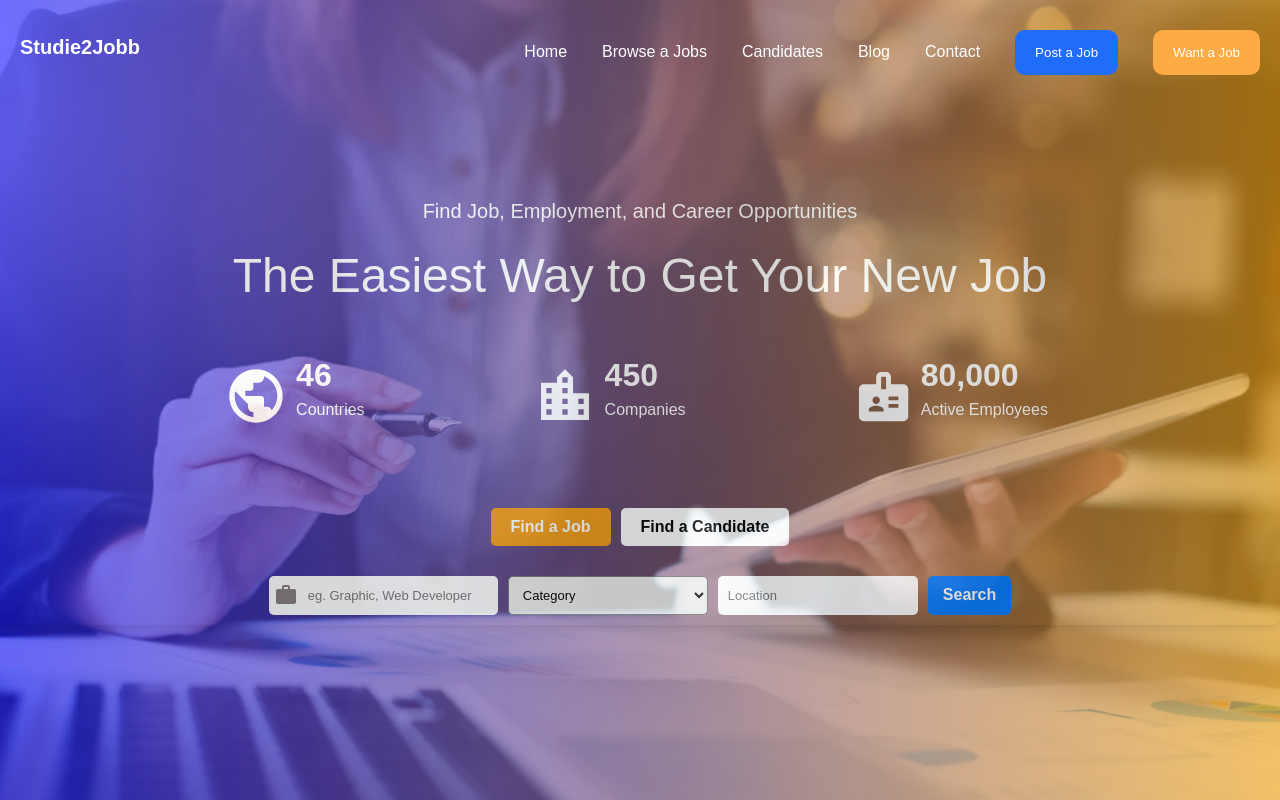
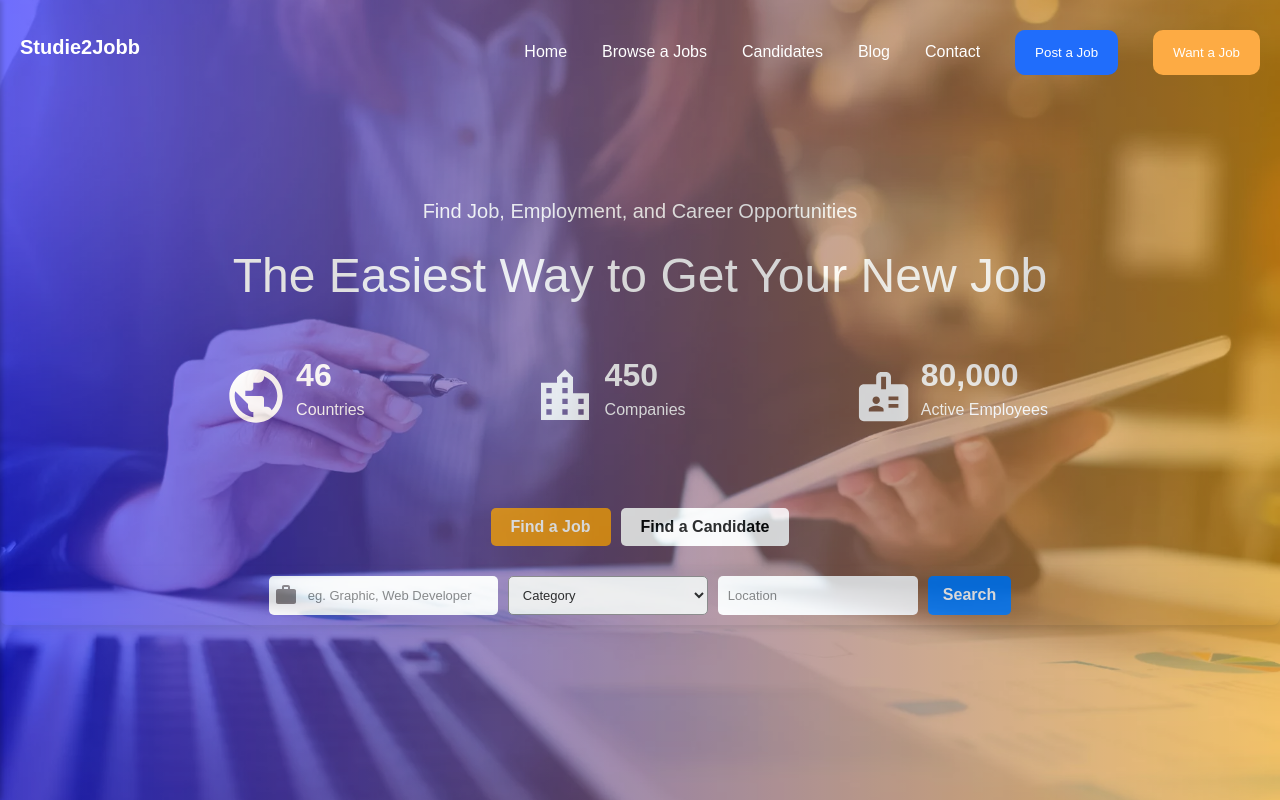
Before and after one commit to shivamgupta002/Business-Studie2jobb, a Next.js app: page / in a window 1280 px wide. Shown: the top 800 px of the page. Built offline with nearby package versions, Linux system fonts and the light colour scheme.

Commit message:
header fix

```diff
--- a/src/app/_components/Header.jsx
+++ b/src/app/_components/Header.jsx
@@ -59,8 +59,7 @@ const Home = () => {
       </header>
 
       {/* Mobile Drawer */}
-      {drawerOpen && (
-        <div className="mobile-drawer">
+      <div className={`mobile-drawer ${drawerOpen ? "open" : ""}`}>
         <div className="drawer-header">
           <button className="close-button" onClick={toggleDrawer}>
             ✕
@@ -104,7 +103,7 @@ const Home = () => {
           </div>
         </div>
       </div>
-      )}
+
     </>
   );
 };
--- a/src/app/_css/Header.css
+++ b/src/app/_css/Header.css
@@ -9,7 +9,8 @@
   padding: 20px;
   background: transparent;
   color: white;
-  transition: background-color 1s ease, color 0.5s ease, border-bottom 1s ease;
+  transition: all 3s ease-in-out;
+  /* transition: background-color 1s ease, color 0.5s ease, border-bottom 1s ease; */
 }
 
 .header.scrolled {
@@ -95,7 +96,7 @@
 .mobile-drawer {
   position: fixed;
   top: 0;
-  left: 0;
+  left: -100%; /* Start off-screen */
   width: 100%;
   height: 100%;
   background-color: #fff;
@@ -103,6 +104,11 @@
   z-index: 1000;
   display: flex;
   flex-direction: column;
+  transition: left 0.8s ease-in-out; /* Smooth transition */
+}
+
+.mobile-drawer.open {
+  left: 0; /* Slide into view */
 }
 
 .drawer-header {
--- a/src/app/_css/Hero.css
+++ b/src/app/_css/Hero.css
@@ -4,9 +4,10 @@
     background-size: cover;
     background-repeat: no-repeat;
     background-position: center;
-    height: 110vh;
+    height: 100vh;
     width: 100vw;
     position: relative;
+    overflow-y: hidden;
 }
 
 .bg_color {
```
Lines whose indentation alone changed are shown as unchanged.
